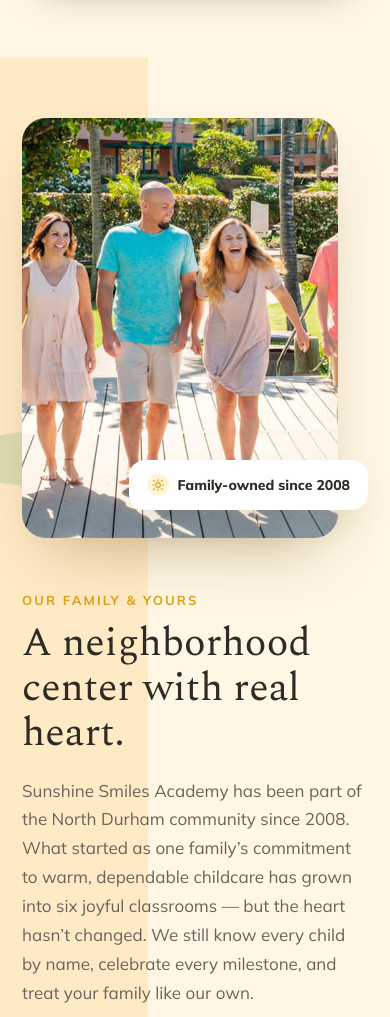
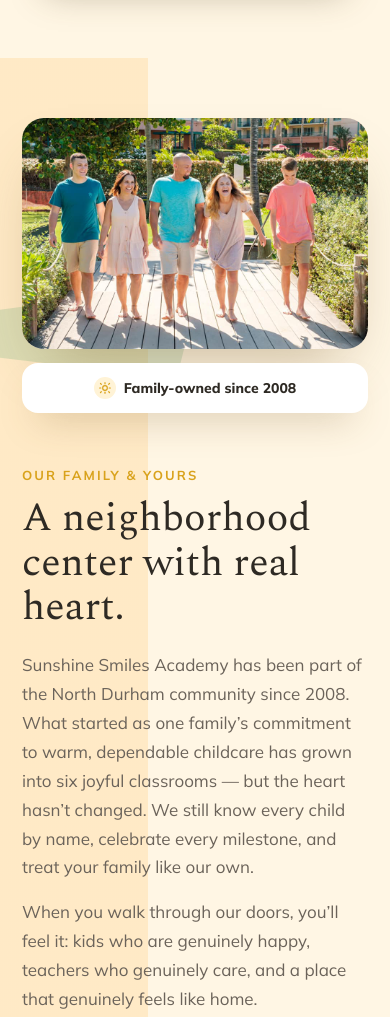
Before and after one commit to austinfindyourmargin/sunshine-smiles, a plain HTML site: page index.html in a window 390 px wide. Shown: the part 8503-9520 px from the top of the page. Drawn offline with nearby package versions, Linux system fonts and the light colour scheme.

Commit message:
Show full family photo on mobile

```diff
--- a/index.html
+++ b/index.html
@@ -128,6 +128,10 @@
 	    .ss-visit-moment .ss-cta-panel{ padding:48px 24px !important; }
 	    .ss-visit-moment .ss-cta-panel h2{ font-size:32px !important; }
 	    .ss-visit-moment .ss-cta-panel::before{ position:relative; left:auto; top:auto; display:inline-flex; margin-bottom:20px; }
+	    .ss-lobby-photo{ min-height:auto !important; }
+	    .ss-lobby-photo > div:first-child{ position:relative !important; inset:auto !important; width:100% !important; aspect-ratio:3/2; border-radius:22px !important; }
+	    .ss-lobby-photo > div:first-child img{ object-fit:contain !important; background:#FFF6E4; }
+	    .ss-lobby-photo > div:last-child{ position:relative !important; right:auto !important; bottom:auto !important; width:100%; justify-content:center; margin-top:14px; }
 	    .ss-finder{ grid-template-columns:1fr !important; padding:20px !important; }
 	    .ss-finder-panel{ grid-template-columns:1fr !important; }
 	    .ss-formrow{ grid-template-columns:1fr !important; }
```
